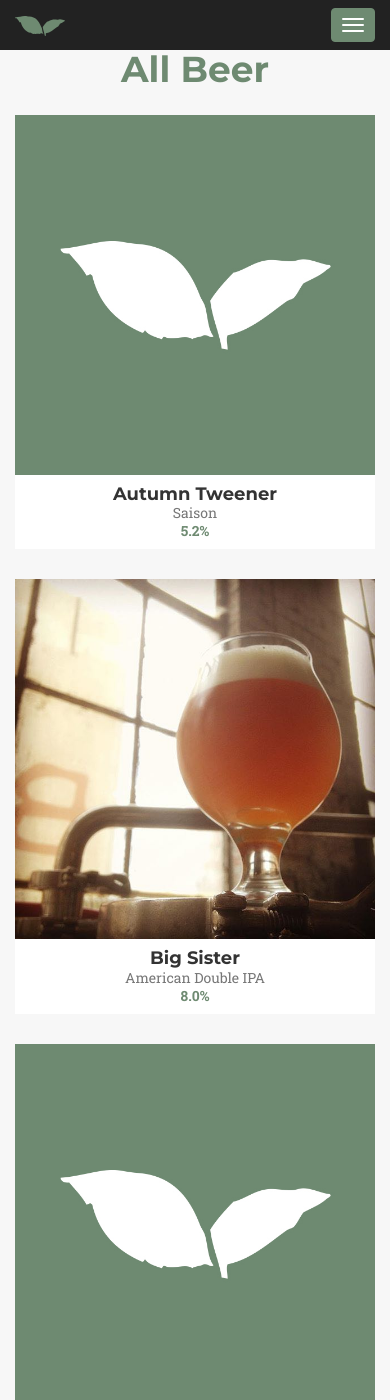
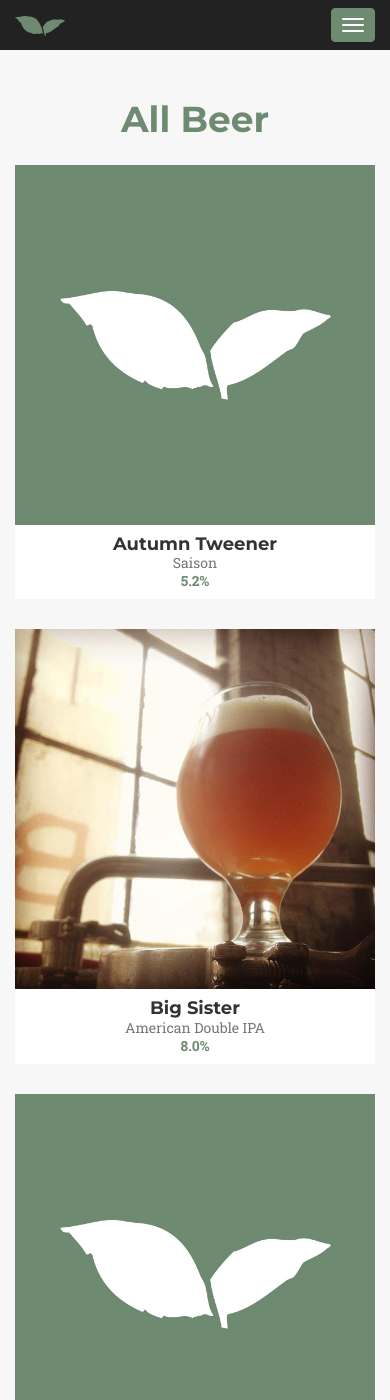
Before and after one commit to bmhaynie/bmhaynie.github.io, a Jekyll site: the page built from beer.md, in a window 390 px wide and 1400 px high. Built offline with Jekyll 4.4.1, drawn with Linux system fonts in a browser that asks for light colours; nearby versions of some CDN libraries; some web fonts are replaced.

Commit message:
add padding to page

```diff
--- a/_layouts/page.html
+++ b/_layouts/page.html
@@ -2,7 +2,7 @@
 layout: base
 ---
 
-<section class="bg-light-gray">
+<section class="page bg-light-gray">
     <div class="container">
         <div class="row text-center">
             <div class="col-sm-8 col-sm-offset-2">
--- a/_sass/global.scss
+++ b/_sass/global.scss
@@ -110,6 +110,9 @@ i.fa-long-arrow-left {
     section {
         padding: 50px 0;
     }
+    section.page {
+        padding: 100px 0 50px 0;
+    }
     h2.section-heading {
         font-size: 36px;
     }
--- a/beer.md
+++ b/beer.md
@@ -4,7 +4,7 @@
 permalink: /beer/
 ---
 
-<section id="beer" class="bg-light-gray">
+<section id="beer" class="page bg-light-gray">
     <div class="container">
         <div class="row text-center">
             <div class="col-xs-12">
```
Also changed, not shown: 1 other file.
